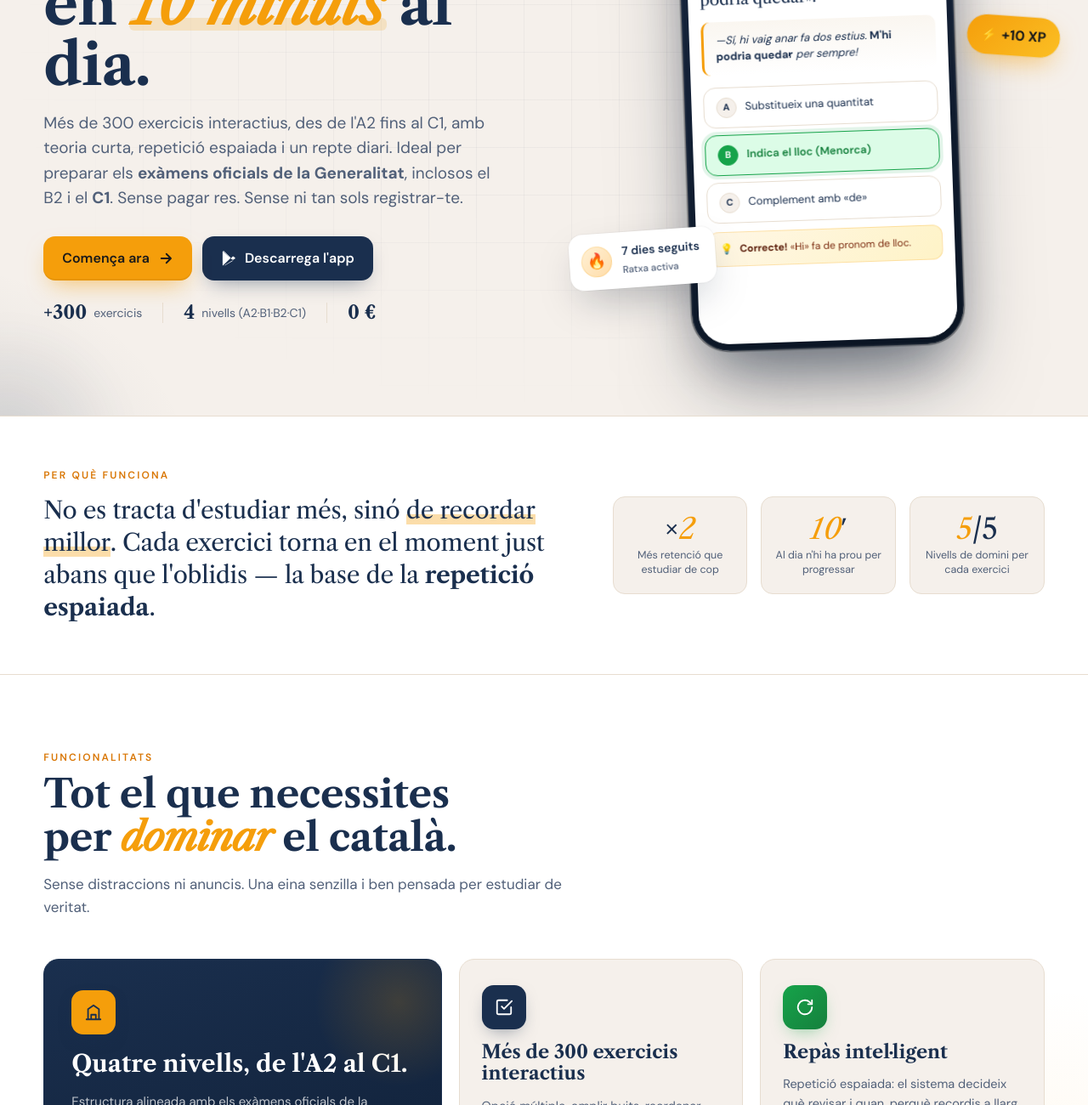
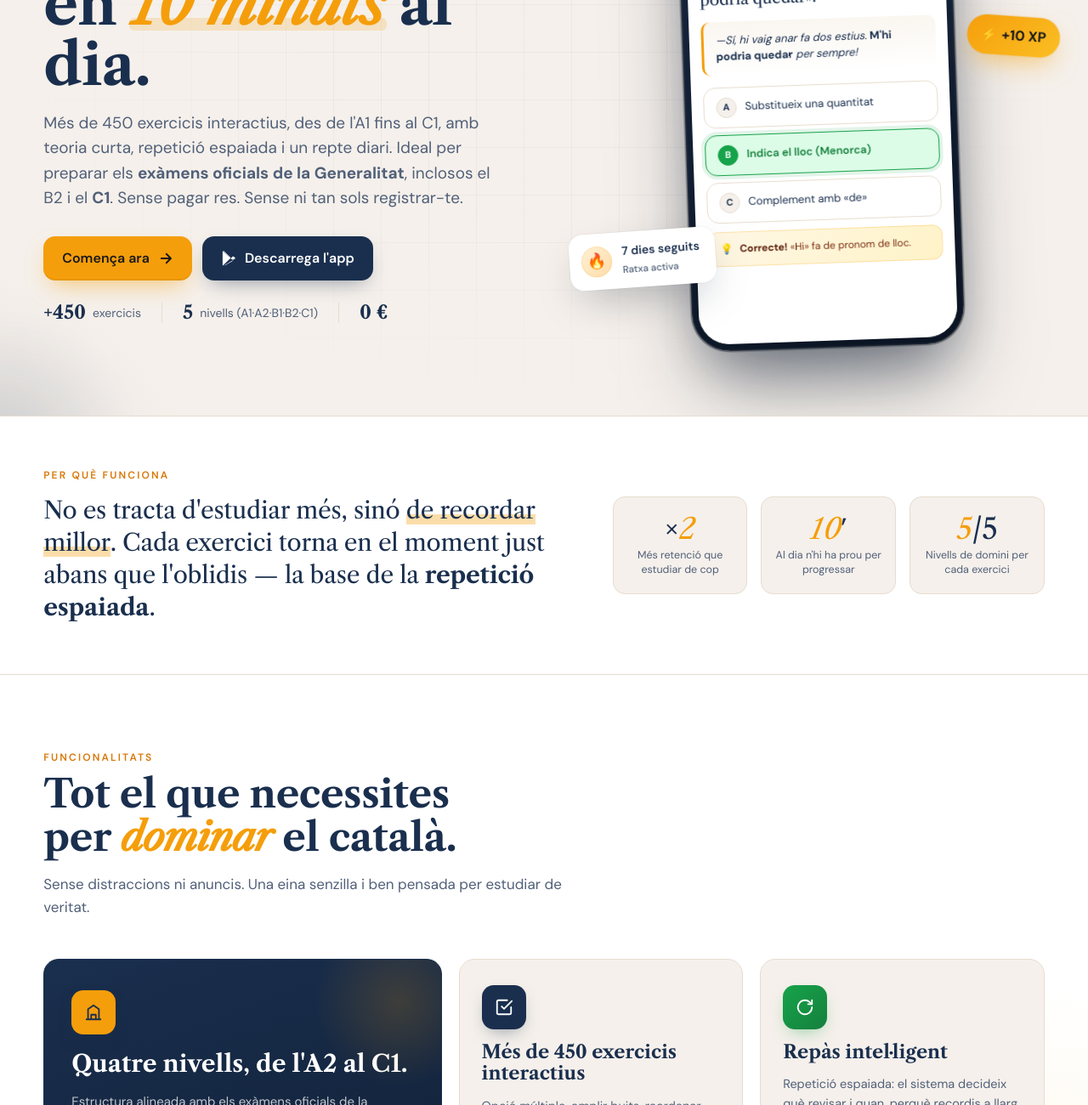
Before and after one commit to ncalbet/aprencatala-web, a plain HTML site: page index.html in a window 1280 px wide. Shown: the part 400-1700 px from the top of the page at 85% size. Drawn offline with nearby package versions, Linux system fonts and the light colour scheme.

Commit message:
Portada: més de 450 exercicis i cinc nivells, de l'A1 al C1
Co-Authored-By: Claude Opus 5.5 <noreply@anthropic.com>

```diff
--- a/index.html
+++ b/index.html
@@ -1113,7 +1113,7 @@
     <div class="hero-copy reveal">
       <span class="eyebrow"><span class="dot">✓</span> Gratuït · Sense registre · 100% en català</span>
       <h1 class="h1">Aprèn <em>català</em> de veritat,<br/>en <em>10 minuts</em> al dia.</h1>
-      <p class="lede">Més de 300 exercicis interactius, des de l'A2 fins al C1, amb teoria curta, repetició espaiada i un repte diari. Ideal per preparar els <b>exàmens oficials de la Generalitat</b>, inclosos el B2 i el <b>C1</b>. Sense pagar res. Sense ni tan sols registrar-te.</p>
+      <p class="lede">Més de 450 exercicis interactius, des de l'A1 fins al C1, amb teoria curta, repetició espaiada i un repte diari. Ideal per preparar els <b>exàmens oficials de la Generalitat</b>, inclosos el B2 i el <b>C1</b>. Sense pagar res. Sense ni tan sols registrar-te.</p>
       <div class="cta-row">
         <a class="btn btn-primary" href="https://app.aprencatala.cat">
           <span>Comença ara</span>
@@ -1125,9 +1125,9 @@
         </a>
       </div>
       <div class="hero-meta">
-        <div class="item"><b>+300</b> exercicis</div>
+        <div class="item"><b>+450</b> exercicis</div>
         <span class="sep"></span>
-        <div class="item"><b>4</b> nivells (A2·B1·B2·C1)</div>
+        <div class="item"><b>5</b> nivells (A1·A2·B1·B2·C1)</div>
         <span class="sep"></span>
         <div class="item"><b>0 €</b></div>
       </div>
@@ -1232,7 +1232,7 @@
         <div class="ico">
           <svg width="22" height="22" viewBox="0 0 24 24" fill="none" stroke="currentColor" stroke-width="2" stroke-linecap="round" stroke-linejoin="round"><path d="M9 11l3 3L22 4"/><path d="M21 12v7a2 2 0 0 1-2 2H5a2 2 0 0 1-2-2V5a2 2 0 0 1 2-2h11"/></svg>
         </div>
-        <h3>Més de 300 exercicis interactius</h3>
+        <h3>Més de 450 exercicis interactius</h3>
         <p>Opció múltiple, omplir buits, reordenar frases i comprensió lectora. Cada tema combina teoria curta i pràctica immediata.</p>
       </div>
 
```
